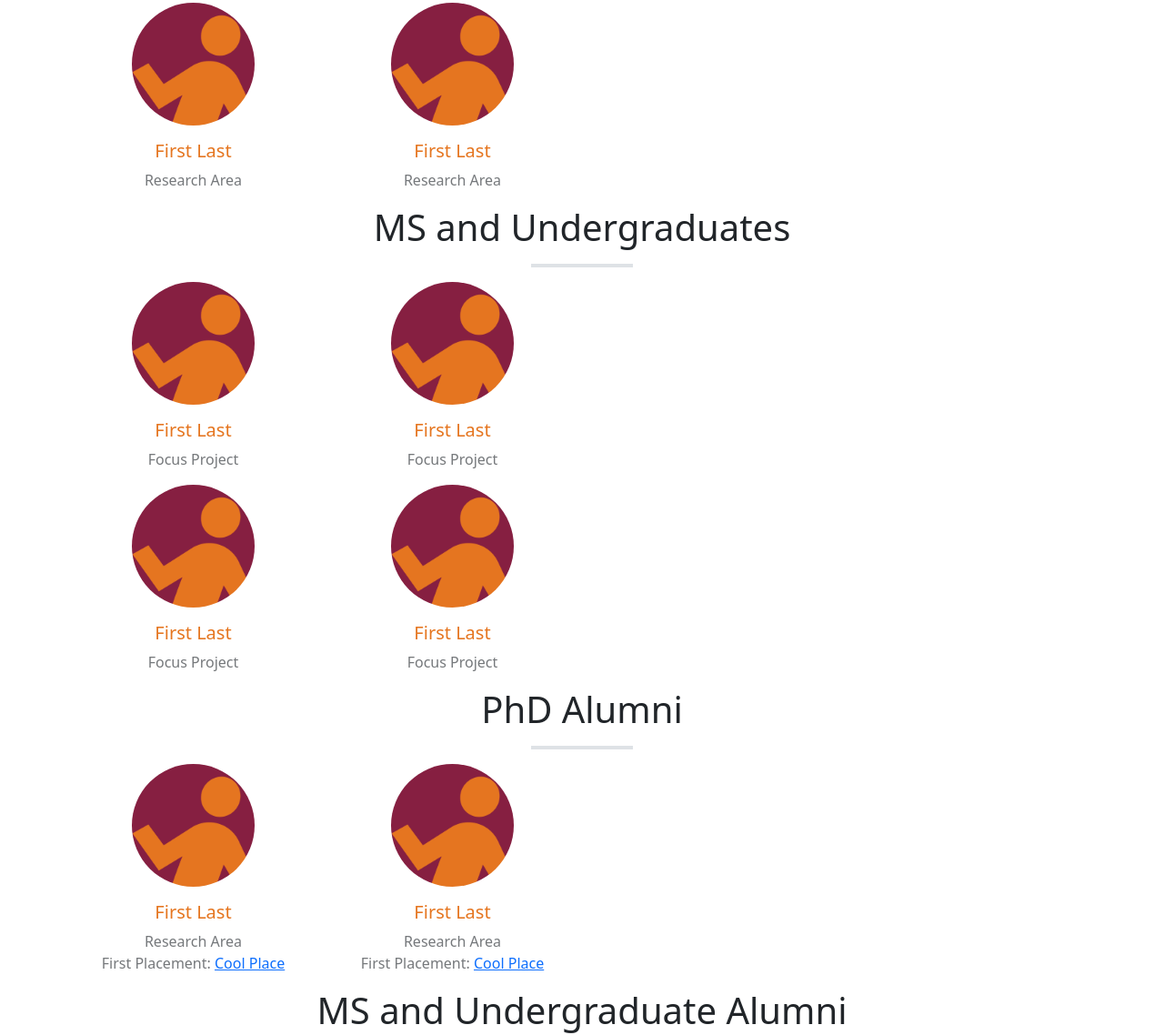
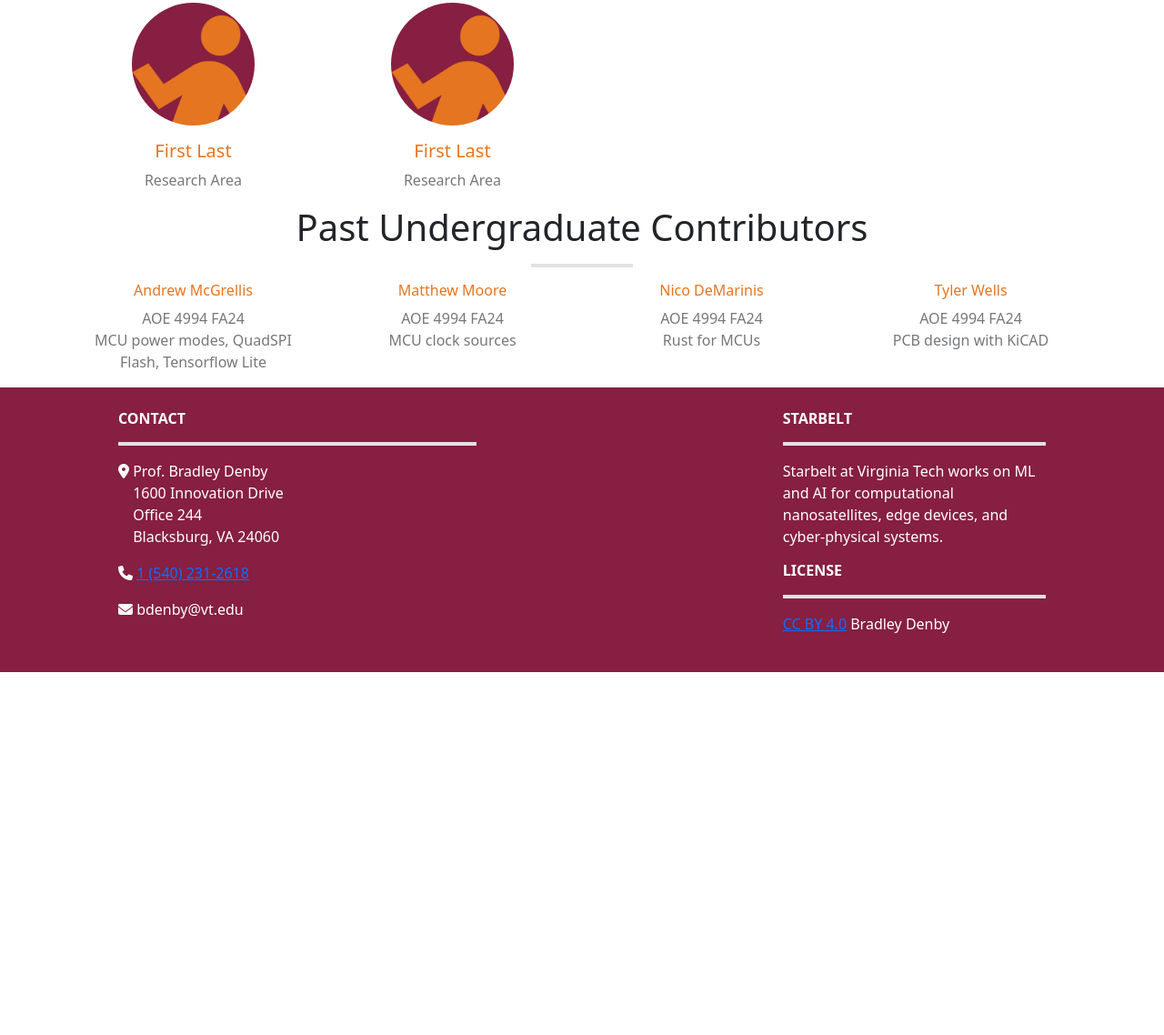
Before and after one commit to starbelt/starbelt-website, a plain HTML site: page team.html in a window 1280 px wide. Shown: the part 569-1707 px from the top of the page at 91% size. After the commit the page ends 1308 px from the top, so only its background shows below. Drawn offline with nearby package versions, Linux system fonts and the light colour scheme; files whose address does not match are found by name.

Commit message:
Updates team page

```diff
--- a/team.html
+++ b/team.html
@@ -124,15 +124,28 @@
       </div>
     </div>
     <!-- Current Masters and Undergraduates -->
-    <div class="container">
+    <!-- <div class="container">
       <div class="row">
         <div class="col">
           <h1 class="team-cat-h1">MS and Undergraduates</h1>
           <hr class="team-cat-hr border border-vt border-2 opacity-100">
         </div>
-      </div>
+      </div> -->
       <!-- Masters row(s) -->
-      <div class="row">
+      <!-- <div class="row">
+        <div class="col-md-3">
+          <img src="img/blank-profile.png" class="member-img" alt="First Last profile picture">
+          <a href="https://www.vt.edu/" class="member-link"><h5>First Last</h5></a>
+          <p class="member-desc">Focus Project</p>
+        </div>
+        <div class="col-md-3">
+          <img src="img/blank-profile.png" class="member-img" alt="First Last profile picture">
+          <a href="https://www.vt.edu/" class="member-link"><h5>First Last</h5></a>
+          <p class="member-desc">Focus Project</p>
+        </div>
+      </div> -->
+      <!-- Undergraduate row(s) -->
+      <!-- <div class="row">
         <div class="col-md-3">
           <img src="img/blank-profile.png" class="member-img" alt="First Last profile picture">
           <a href="https://www.vt.edu/" class="member-link"><h5>First Last</h5></a>
@@ -144,22 +157,9 @@
           <p class="member-desc">Focus Project</p>
         </div>
       </div>
-      <!-- Undergraduate row(s) -->
-      <div class="row">
-        <div class="col-md-3">
-          <img src="img/blank-profile.png" class="member-img" alt="First Last profile picture">
-          <a href="https://www.vt.edu/" class="member-link"><h5>First Last</h5></a>
-          <p class="member-desc">Focus Project</p>
-        </div>
-        <div class="col-md-3">
-          <img src="img/blank-profile.png" class="member-img" alt="First Last profile picture">
-          <a href="https://www.vt.edu/" class="member-link"><h5>First Last</h5></a>
-          <p class="member-desc">Focus Project</p>
-        </div>
-      </div>
-    </div>
+    </div> -->
     <!-- Alumni PhDs -->
-    <div class="container">
+    <!-- <div class="container">
       <div class="row">
         <div class="col">
           <h1 class="team-cat-h1">PhD Alumni</h1>
@@ -180,17 +180,30 @@
           <p class="member-desc member-placement">First Placement: <a href="https://www.vt.edu/">Cool Place</a></p>
         </div>
       </div>
-    </div>
+    </div> -->
     <!-- Alumni Masters and Undergraduates -->
-    <div class="container">
+    <!-- <div class="container">
       <div class="row">
         <div class="col">
           <h1 class="team-cat-h1">MS and Undergraduate Alumni</h1>
           <hr class="team-cat-hr border border-vt border-2 opacity-100">
         </div>
-      </div>
+      </div> -->
       <!-- Masters row(s) -->
-      <div class="row">
+      <!-- <div class="row">
+        <div class="col-md-3">
+          <img src="img/blank-profile.png" class="member-img" alt="First Last profile picture">
+          <a href="https://www.vt.edu/" class="member-link"><h5>First Last</h5></a>
+          <p class="member-desc">Focus Project</p>
+        </div>
+        <div class="col-md-3">
+          <img src="img/blank-profile.png" class="member-img" alt="First Last profile picture">
+          <a href="https://www.vt.edu/" class="member-link"><h5>First Last</h5></a>
+          <p class="member-desc">Focus Project</p>
+        </div>
+      </div> -->
+      <!-- Undergraduate row(s) -->
+      <!-- <div class="row">
         <div class="col-md-3">
           <img src="img/blank-profile.png" class="member-img" alt="First Last profile picture">
           <a href="https://www.vt.edu/" class="member-link"><h5>First Last</h5></a>
@@ -202,17 +215,34 @@
           <p class="member-desc">Focus Project</p>
         </div>
       </div>
-      <!-- Undergraduate row(s) -->
+    </div> -->
+    <div class="container">
+      <div class="row">
+        <div class="col">
+          <h1 class="team-cat-h1">Past Undergraduate Contributors</h1>
+          <hr class="team-cat-hr border border-vt border-2 opacity-100">
+        </div>
+      </div>
       <div class="row">
         <div class="col-md-3">
-          <img src="img/blank-profile.png" class="member-img" alt="First Last profile picture">
-          <a href="https://www.vt.edu/" class="member-link"><h5>First Last</h5></a>
-          <p class="member-desc">Focus Project</p>
+          <a href="team.html" class="member-link"><h6>Andrew McGrellis</h6></a>
+          <p class="member-desc">AOE 4994 FA24</p>
+          <p class="member-desc member-placement">MCU power modes, QuadSPI Flash, Tensorflow Lite</p>
         </div>
         <div class="col-md-3">
-          <img src="img/blank-profile.png" class="member-img" alt="First Last profile picture">
-          <a href="https://www.vt.edu/" class="member-link"><h5>First Last</h5></a>
-          <p class="member-desc">Focus Project</p>
+          <a href="team.html" class="member-link"><h6>Matthew Moore</h6></a>
+          <p class="member-desc">AOE 4994 FA24</p>
+          <p class="member-desc member-placement">MCU clock sources</p>
+        </div>
+        <div class="col-md-3">
+          <a href="team.html" class="member-link"><h6>Nico DeMarinis</h6></a>
+          <p class="member-desc">AOE 4994 FA24</p>
+          <p class="member-desc member-placement">Rust for MCUs</p>
+        </div>
+        <div class="col-md-3">
+          <a href="team.html" class="member-link"><h6>Tyler Wells</h6></a>
+          <p class="member-desc">AOE 4994 FA24</p>
+          <p class="member-desc member-placement">PCB design with KiCAD</p>
         </div>
       </div>
     </div>
```
